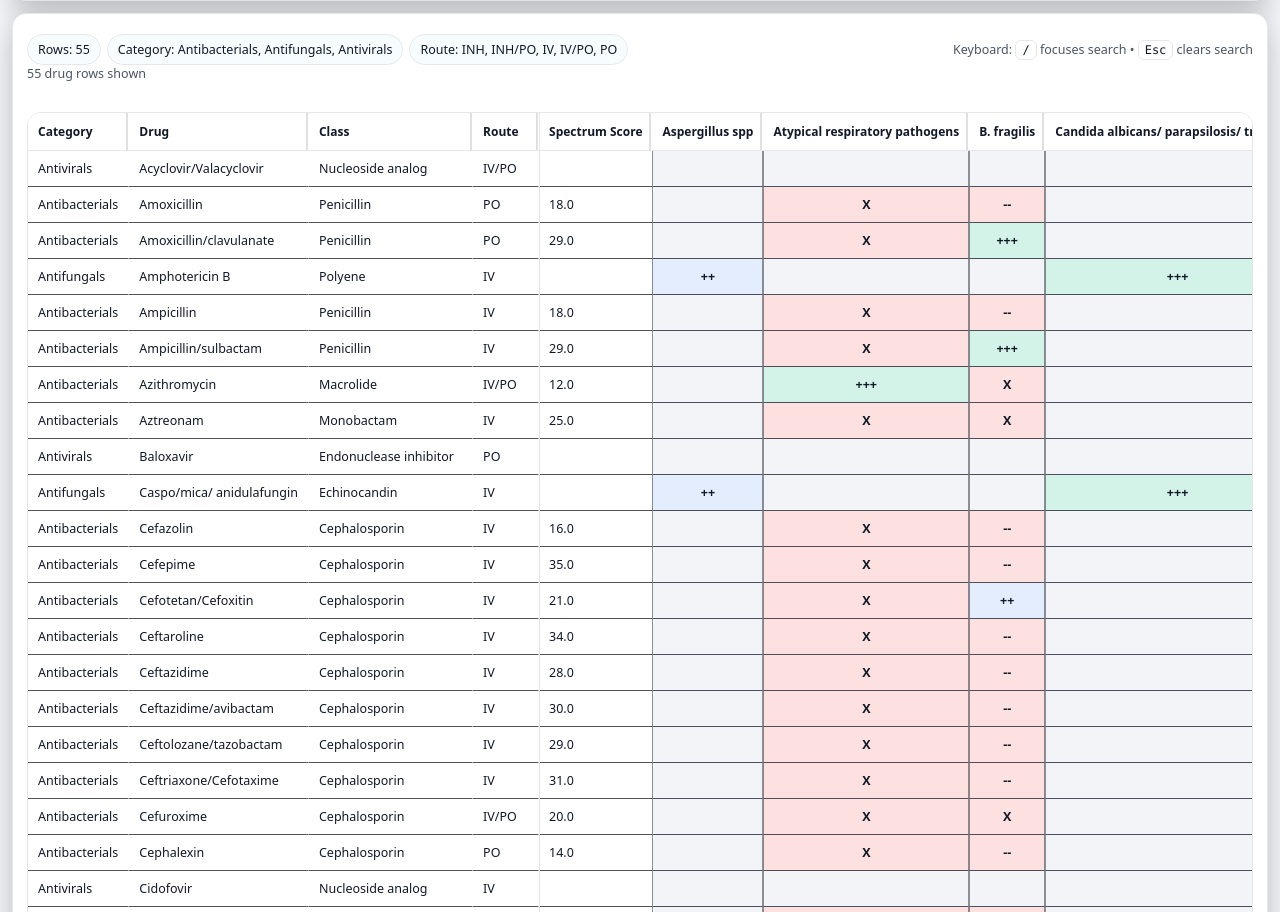
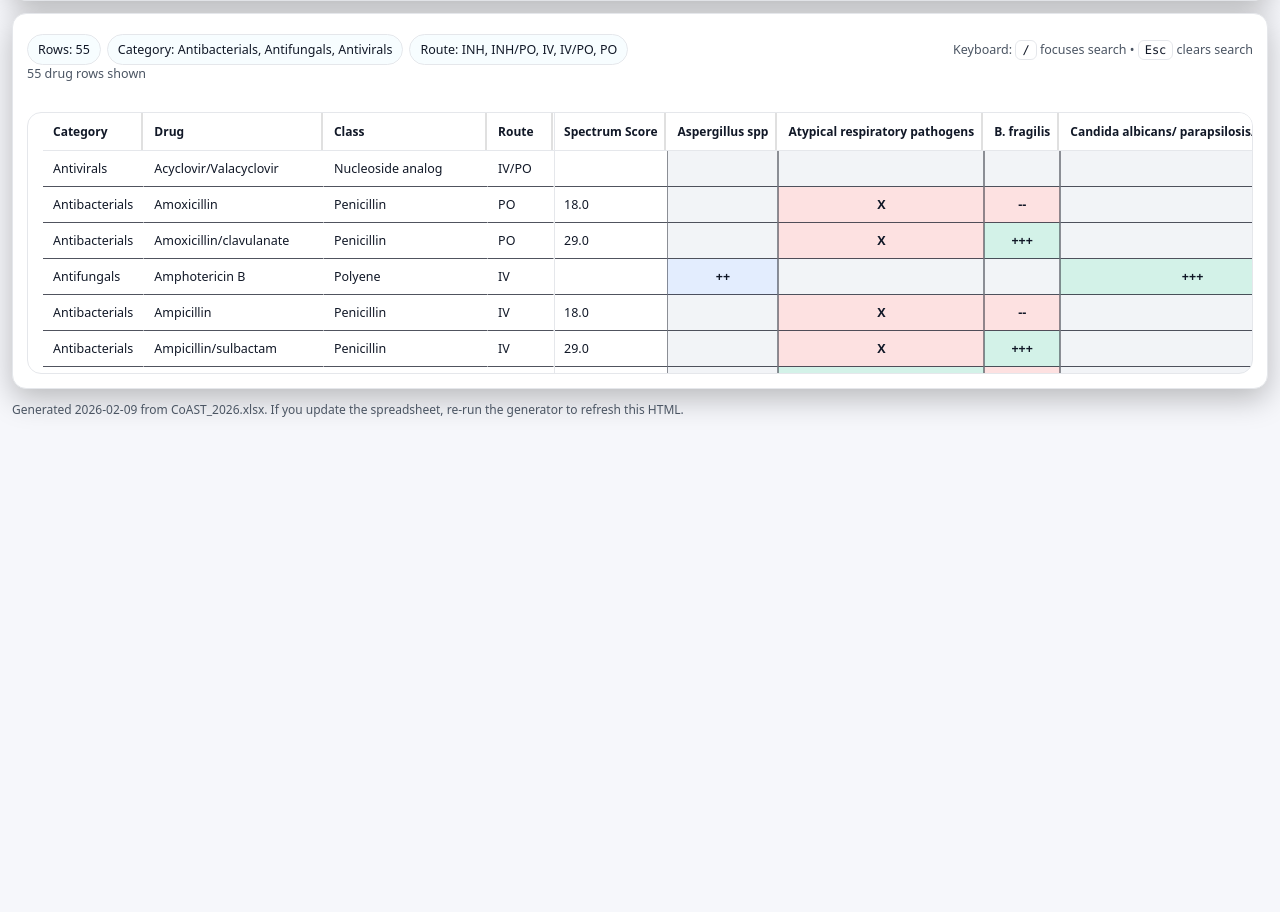
Before and after one commit to conanmacd/coast, a plain HTML site: page index.html in a window 1280 px wide. Shown: the part 814-1726 px from the top of the page. After the commit the page ends 1244 px from the top, so only its background shows below. Drawn offline with Linux system fonts and the light colour scheme.

Commit message:
Update index.html

```diff
--- a/index.html
+++ b/index.html
@@ -139,11 +139,12 @@ body {
   }
   .swatch b { color: var(--text); }
   .tablewrap {
-    overflow: auto;
     position: relative;
     border-radius: 14px;
     border: 1px solid var(--border);
     background: var(--panel);
+  overflow: auto;
+  scrollbar-gutter: stable both-edges;
   }
 
 /* Top horizontal scrollbar (synced with main table) */
@@ -553,7 +554,19 @@ function saveColWidths(){
 
 // Scroll sync for top horizontal scrollbar
 let __syncingScroll = false;
-function setupTopScrollbarSync(){
+
+  // Keep the main results table in its own vertical scroll area so sticky headers can work.
+  function sizeResultsWrap(){
+    const wrap = document.getElementById("resultsWrap");
+    if(!wrap) return;
+    const rect = wrap.getBoundingClientRect();
+    const bottomPad = 16;          // breathing room above viewport bottom
+    const minHeight = 260;         // avoid tiny scroll panes
+    const avail = window.innerHeight - rect.top - bottomPad;
+    wrap.style.maxHeight = Math.max(minHeight, avail) + "px";
+  }
+
+  function setupTopScrollbarSync(){
   const wrap = document.getElementById("resultsWrap");
   const top = document.getElementById("topHScroll");
   if(!wrap || !top) return;
@@ -944,9 +957,11 @@ function ensureColgroup(cols){
 
   // init
   setupTopScrollbarSync();
+  sizeResultsWrap();
+  window.addEventListener("resize", () => { sizeResultsWrap(); updateTopScrollbar(); });
   renderOrganismOptions();
   applyFilters();
-  setTimeout(updateTopScrollbar, 0);
+  setTimeout(() => { sizeResultsWrap(); updateTopScrollbar(); }, 0);
 </script>
 </body>
 </html>
```
